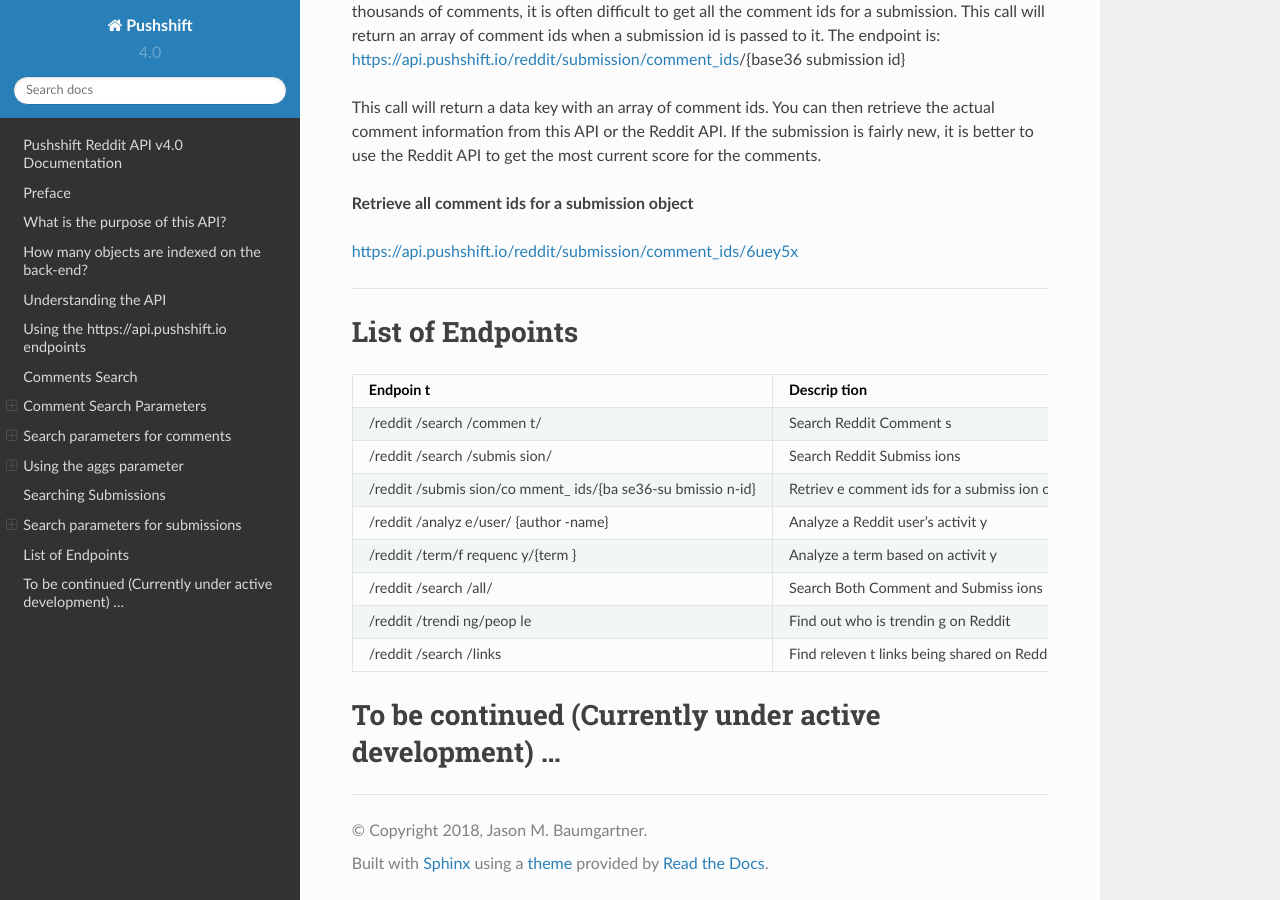
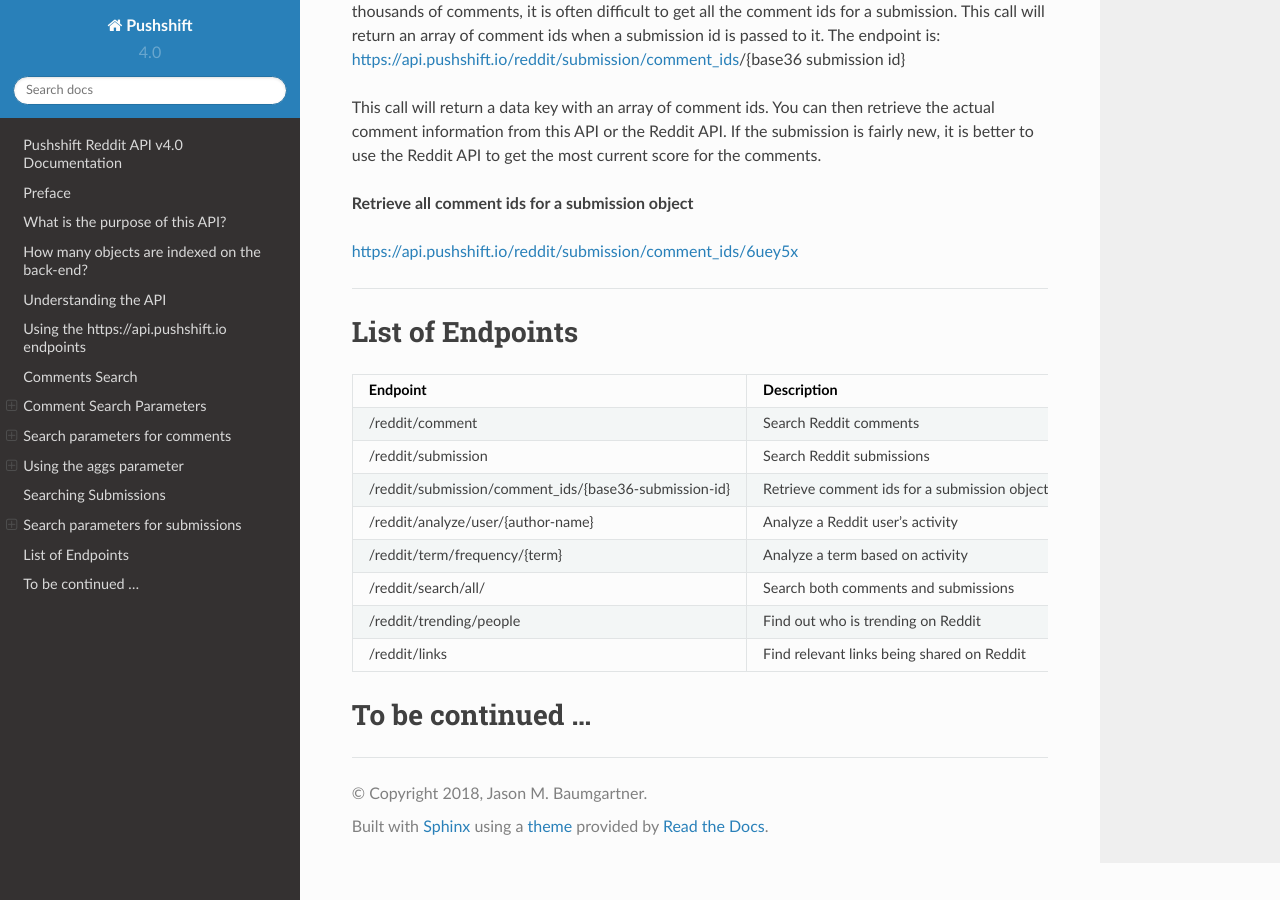
Before and after one commit to pushshift/api, a Sphinx documentation site: the page built from docs/index.rst, in a window 1280 px wide and 900 px high, scrolled down 17055 px. Built offline with Sphinx 7.4.7 and the Read the Docs theme 2.0.0, drawn with Linux system fonts in a browser that asks for light colours.

Commit message:
Fixing the list of endpoints table
Getting rid of the spaces due to linebreaks, and removing "active development" (because it looks like it is not).

```diff
--- a/docs/index.rst
+++ b/docs/index.rst
@@ -1185,67 +1185,25 @@
 List of Endpoints
 =================
 
-+---------+---------+----------+
-| Endpoin | Descrip | Status   |
-| t       | tion    |          |
-+=========+=========+==========+
-| /reddit | Search  | Active   |
-| /search | Reddit  |          |
-| /commen | Comment |          |
-| t/      | s       |          |
-+---------+---------+----------+
-| /reddit | Search  | Active   |
-| /search | Reddit  |          |
-| /submis | Submiss |          |
-| sion/   | ions    |          |
-+---------+---------+----------+
-| /reddit | Retriev | Active   |
-| /submis | e       |          |
-| sion/co | comment |          |
-| mment\_ | ids for |          |
-| ids/{ba | a       |          |
-| se36-su | submiss |          |
-| bmissio | ion     |          |
-| n-id}   | object  |          |
-+---------+---------+----------+
-| /reddit | Analyze | In       |
-| /analyz | a       | Developm |
-| e/user/ | Reddit  | ent      |
-| {author | user's  |          |
-| -name}  | activit |          |
-|         | y       |          |
-+---------+---------+----------+
-| /reddit | Analyze | In       |
-| /term/f | a term  | Developm |
-| requenc | based   | ent      |
-| y/{term | on      |          |
-| }       | activit |          |
-|         | y       |          |
-+---------+---------+----------+
-| /reddit | Search  | In       |
-| /search | Both    | Developm |
-| /all/   | Comment | ent      |
-|         | and     |          |
-|         | Submiss |          |
-|         | ions    |          |
-+---------+---------+----------+
-| /reddit | Find    | In       |
-| /trendi | out who | Developm |
-| ng/peop | is      | ent      |
-| le      | trendin |          |
-|         | g       |          |
-|         | on      |          |
-|         | Reddit  |          |
-+---------+---------+----------+
-| /reddit | Find    | In       |
-| /search | releven | Developm |
-| /links  | t       | ent      |
-|         | links   |          |
-|         | being   |          |
-|         | shared  |          |
-|         | on      |          |
-|         | Reddit  |          |
-+---------+---------+----------+
++----------------------------------------------------------+-------------------------------------------------+------------------+
+| Endpoint                                                 | Description                                     | Status           |
++==========================================================+=================================================+==================+
+| /reddit/comment                                          | Search Reddit comments                          | Active           |
++----------------------------------------------------------+-------------------------------------------------+------------------+
+| /reddit/submission                                       | Search Reddit submissions                       | Active           |
++----------------------------------------------------------+-------------------------------------------------+------------------+
+| /reddit/submission/comment\_ids/{base36-submission-id}   | Retrieve comment ids for a submission object    | Active           |
++----------------------------------------------------------+-------------------------------------------------+------------------+
+| /reddit/analyze/user/{author-name}                       | Analyze a Reddit user's activity                | In Development   |
++----------------------------------------------------------+-------------------------------------------------+------------------+
+| /reddit/term/frequency/{term}                            | Analyze a term based on activity                | In Development   |
++----------------------------------------------------------+-------------------------------------------------+------------------+
+| /reddit/search/all/                                      | Search both comments and submissions            | In Development   |
++----------------------------------------------------------+-------------------------------------------------+------------------+
+| /reddit/trending/people                                  | Find out who is trending on Reddit              | In Development   |
++----------------------------------------------------------+-------------------------------------------------+------------------+
+| /reddit/links                                            | Find relevant links being shared on Reddit      | In Development   |
++----------------------------------------------------------+-------------------------------------------------+------------------+
 
-To be continued (Currently under active development) ...
+To be continued ...
 ========================================================
```
